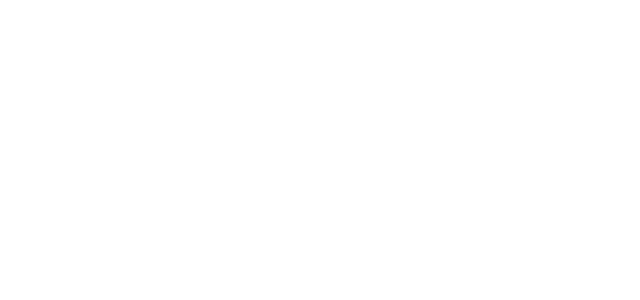
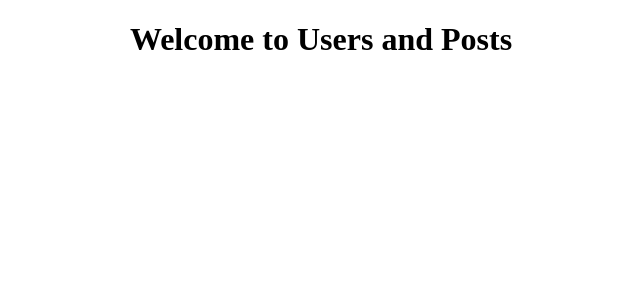
Before and after one commit to attilacs/angular-practice-users-and-posts, an Angular app: page /home in a window 1280 px wide. Before the commit this address led to /. Shown: the top 300 px of the page, without its empty margins (319-959 px from the left). Built offline with nearby package versions, Linux system fonts and the light colour scheme.

Commit message:
Generate home component

```diff
--- a/src/app/app.component.html
+++ b/src/app/app.component.html
@@ -0,0 +1 @@
+<router-outlet />
--- a/src/app/app.component.ts
+++ b/src/app/app.component.ts
@@ -1,8 +1,11 @@
 import { Component } from '@angular/core';
+import { RouterOutlet } from '@angular/router';
 
 @Component({
   selector: 'app-root',
-  imports: [],
+  imports: [
+    RouterOutlet,
+  ],
   templateUrl: './app.component.html',
   styleUrl: './app.component.css',
 })
--- a/src/app/app.routes.ts
+++ b/src/app/app.routes.ts
@@ -1,4 +1,7 @@
 import { Routes } from '@angular/router';
+import { HomeComponent } from './components/home/home.component';
 
 export const routes: Routes = [
+    { path: 'home', component: HomeComponent },
+    { path: '', redirectTo: '/home', pathMatch: 'full' },
 ];
--- /dev/null
+++ b/src/app/components/home/home.component.html
@@ -0,0 +1 @@
+<h1>Welcome to Users and Posts</h1>
--- a/src/styles.css
+++ b/src/styles.css
@@ -1 +1,4 @@
 /* You can add global styles to this file, and also import other style files */
+h1 {
+    text-align: center;
+}
```
Also changed, not shown: src/app/components/home/home.component.ts (added, +10 -0 lines), src/app/components/home/home.component.css (added), 1 other file (tests, documents, lock files or other folders).
